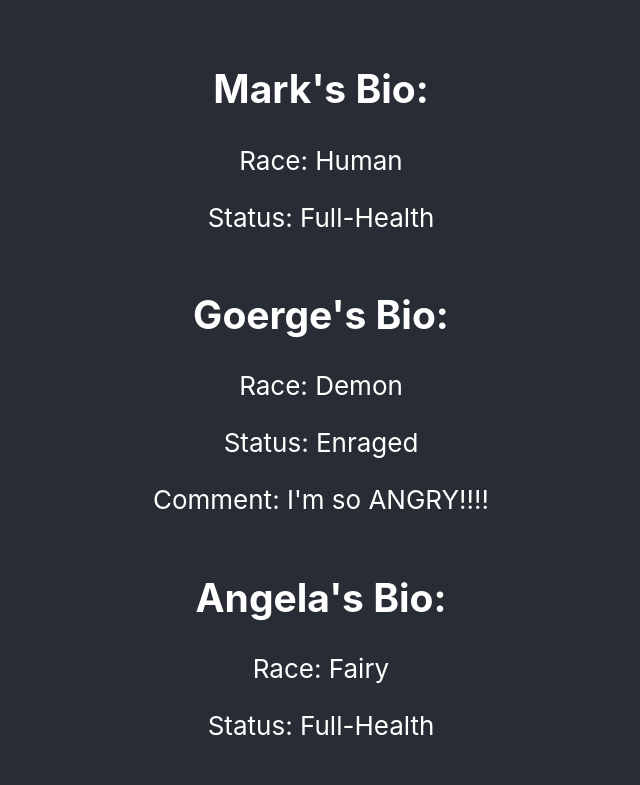
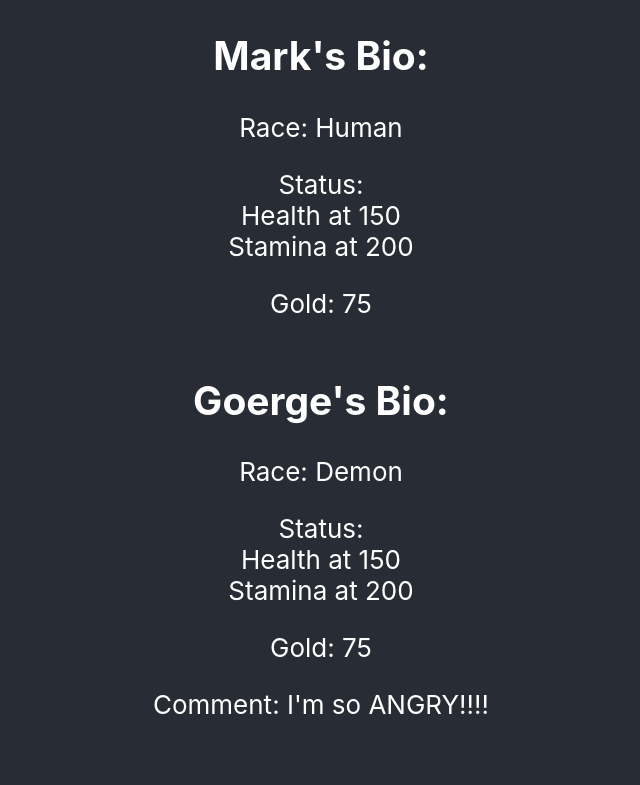
Before and after one commit to epfrndz/react-hooks-exploration, a React (Create React App) app: page / in a window 1280 px wide. Shown: the top 785 px of the page, without its empty margins (319-959 px from the left). Built offline with nearby package versions, Linux system fonts and the light colour scheme.

Commit message:
Added health, stamina and gold in character component

```diff
--- a/src/App.js
+++ b/src/App.js
@@ -1,4 +1,4 @@
-import React from 'react';
+import React, { useState, useEffect } from 'react';
 import './App.css';
 import Character from './components/Character';
 
--- a/src/components/Character.js
+++ b/src/components/Character.js
@@ -1,12 +1,28 @@
-import React from 'react';
+import React, { useState } from 'react';
 import './Character.css';
 
 const Character = (props) => {
+    // Name
+    const [name, setName] = useState(props.name)
+
+    // Health
+    const [health, setHealth] = useState('150')
+
+    // Stamina
+    const [stamina, setStamina] = useState('200')
+
+    // Gold
+    const [gold, setGold] = useState('75')
+
     return (
         <div>
-            <h2>{props.name}'s Bio:</h2>
+            <h2>{name}'s Bio:</h2>
             <p>Race: {props.race}</p>
-            <p>Status: {props.status}</p>
+            <p>Status: <br />
+                Health at {health}<br />
+                Stamina at {stamina}<br />
+            </p>
+            <p>Gold: {gold}</p>
             <p className={props.comment ? 'visible' : 'hidden'}>Comment: {props.comment}</p>
         </div>
     )
```
